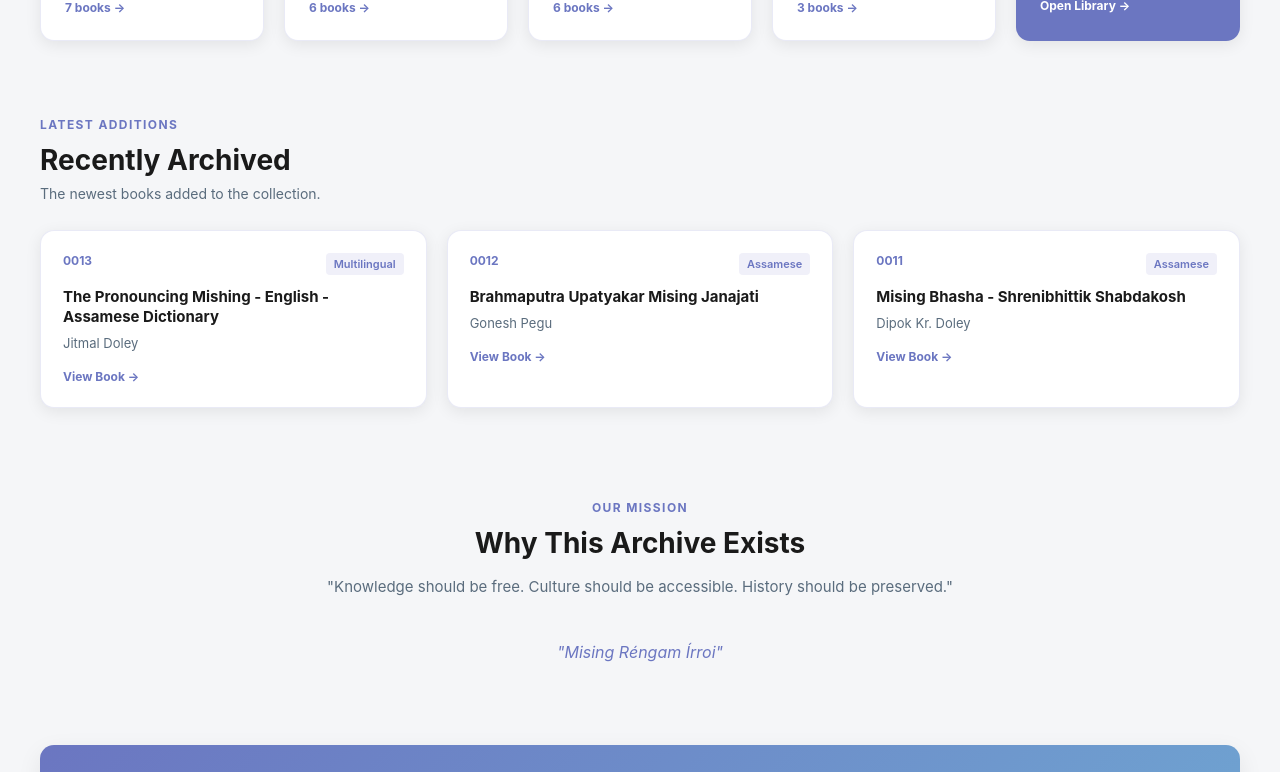
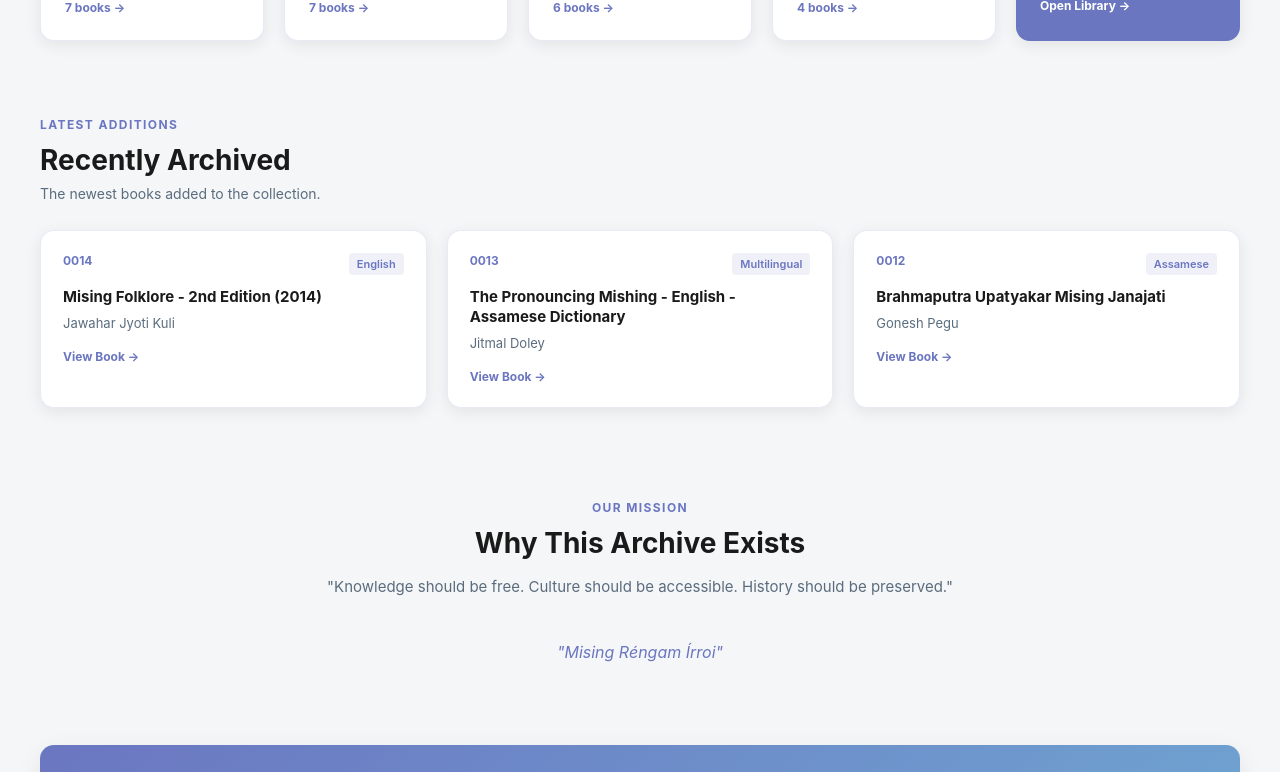
Before and after one commit to abhinabpegu/misingarchives, a React (Vite) app: page / in a window 1280 px wide. Shown: the part 1431-2203 px from the top of the page. Built offline with nearby package versions, Linux system fonts and the light colour scheme.

Commit message:
new book

```diff
--- a/src/data/books.js
+++ b/src/data/books.js
@@ -128,5 +128,15 @@ export const booksData = [
     driveLink: 'https://drive.google.com/file/d/13N4Z_uDuzhKaLR6ooA7MKLnNKwnaT5Ca/view?usp=sharing',
     archivedBy: 'Mising Archives',
     coverImage: '/images/book0013.png',
+  },
+  {
+    code: '0014',
+    title: 'Mising Folklore - 2nd Edition (2014)',
+    author: 'Jawahar Jyoti Kuli',
+    language: 'English',
+    tags: ['Folklore', 'Culture'],
+    driveLink: 'https://drive.google.com/file/d/1_hRYC8-e-Yg3AuOiFEUG-1YXHclM-UfU/view?usp=sharing',
+    archivedBy: 'Mising Archives',
+    coverImage: '/images/book0014.png',
   }
 ]
```
Also changed, not shown: public/images/book0014.png (added).
